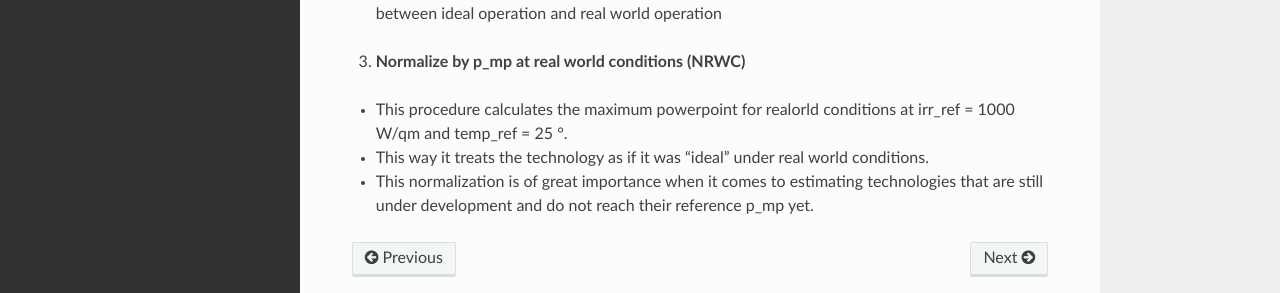
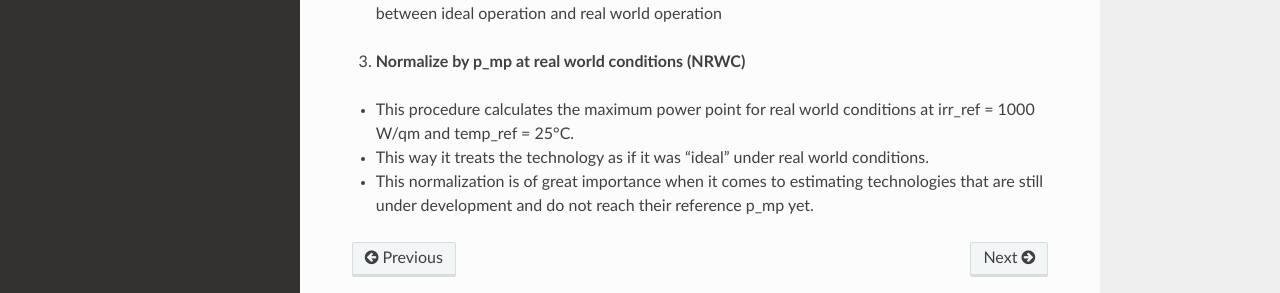
Before and after one commit to greco-project/pvcompare, a Sphinx documentation site: the page built from docs/pv_feedin.rst, in a window 1280 px wide and 900 px high, scrolled down 4718 px. Shown: the part 493-786 px from the top of the window. Built offline with Sphinx 7.4.7 and the Read the Docs theme 2.0.0, drawn with Linux system fonts in a browser that asks for light colours; formulas are drawn with MathJax 3.

Commit message:
Update docs/pv_feedin.rst
Co-authored-by: Sabine Haas <sabine.haas@rl-institut.de>

```diff
--- a/docs/pv_feedin.rst
+++ b/docs/pv_feedin.rst
@@ -242,7 +242,7 @@ There is three different ways to normalize the PV timeseries.
 
 3) **Normalize by p_mp at real world conditions (NRWC)**
 
-* This procedure calculates the maximum powerpoint for realorld conditions at irr_ref = 1000 W/qm and temp_ref = 25 °.
+* This procedure calculates the maximum power point for real world conditions at irr_ref = 1000 W/qm and temp_ref = 25°C.
 
 * This way it treats the technology as if it was "ideal" under real world conditions.
 * This normalization is of great importance when it comes to estimating technologies that are still under development and do not reach their reference p_mp yet.
```
